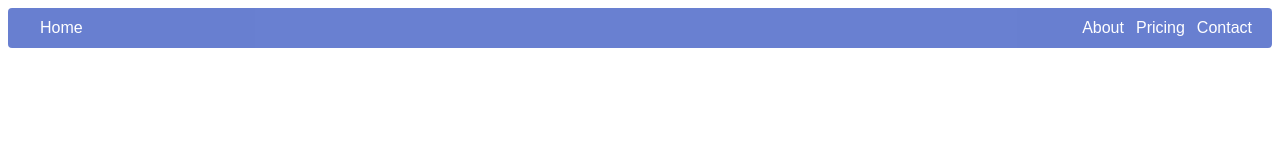
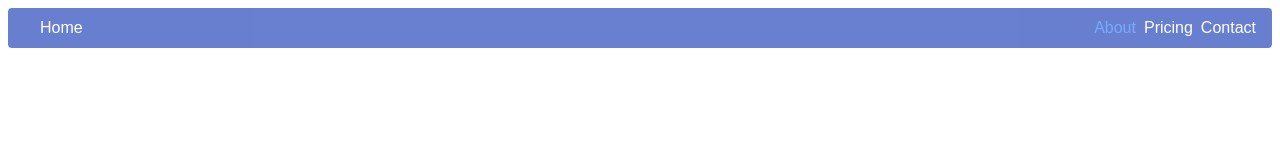
Before and after one commit to EdwinAlexanderBernardinoMoran/firts-steps, a Next.js app: page /about in a window 1280 px wide. Shown: the top 157 px of the page. Built offline with nearby package versions, Linux system fonts and the light colour scheme; some icons are missing.

Commit message:
S2- usePathname - ActiveLink

```diff
--- /dev/null
+++ b/components/active-link/ActiveLink.module.css
@@ -0,0 +1,9 @@
+@reference '../../app/globals.css';
+
+.link {
+    @apply hover:underline hover:text-blue-400 mr-2 transition-all;
+}
+
+.active-link {
+    @apply text-blue-500;
+}
--- /dev/null
+++ b/components/active-link/ActiveLink.tsx
@@ -0,0 +1,19 @@
+'use client'
+
+import Link from "next/link";
+
+import { usePathname } from "next/navigation";
+import style from "./ActiveLink.module.css";
+
+interface Props {
+    path: string;
+    text: string;
+}
+
+export const ActiveLink = ({path, text}: Props) => {
+  const pathname = usePathname();
+
+  return (
+    <Link className={ `${ style.link } ${(pathname === path) && style['active-link']}` } href={ path }>{ text }</Link>
+  )
+}
--- a/components/index.tsx
+++ b/components/index.tsx
@@ -1 +1,4 @@
 export * from './navbar/Navbar';
+
+// Client component
+export { ActiveLink } from './active-link/ActiveLink';
--- a/components/navbar/Navbar.tsx
+++ b/components/navbar/Navbar.tsx
@@ -1,10 +1,12 @@
 import Link from "next/link";
 import { HomeIcon } from "@primer/octicons-react";
+import { ActiveLink } from "../active-link/ActiveLink";
+import path from "path";
 
 const navItems = [
-  { name: "About", href: "/about" },
-  { name: "Pricing", href: "/pricing" },
-  { name: "Contact", href: "/contact" },
+  { text: "About", path: "/about" },
+  { text: "Pricing", path: "/princing" },
+  { text: "Contact", path: "/contact" },
 ];
 
 const temporalAsync = () => {
@@ -29,7 +31,8 @@ export const Navbar = async () => {
       <div className="flex flex-1"></div>
 
       {navItems.map( navItem => (
-        <Link key={navItem.href} className="mr-3" href={ navItem.href }>{ navItem.name }</Link>
+        // <Link key={navItem.href} className="mr-3" href={ navItem.href }>{ navItem.name }</Link>
+        <ActiveLink key={navItem.path} {...navItem}/>
       ))}
     </nav>
   )
```
